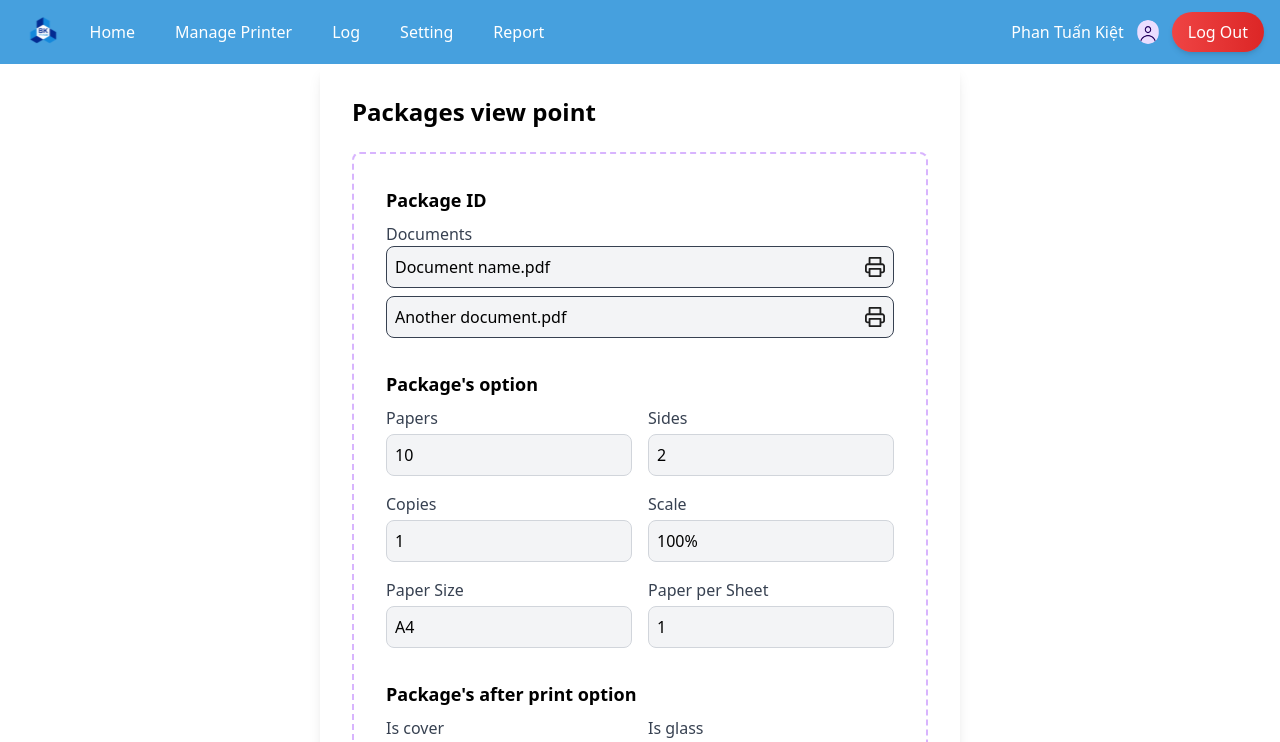
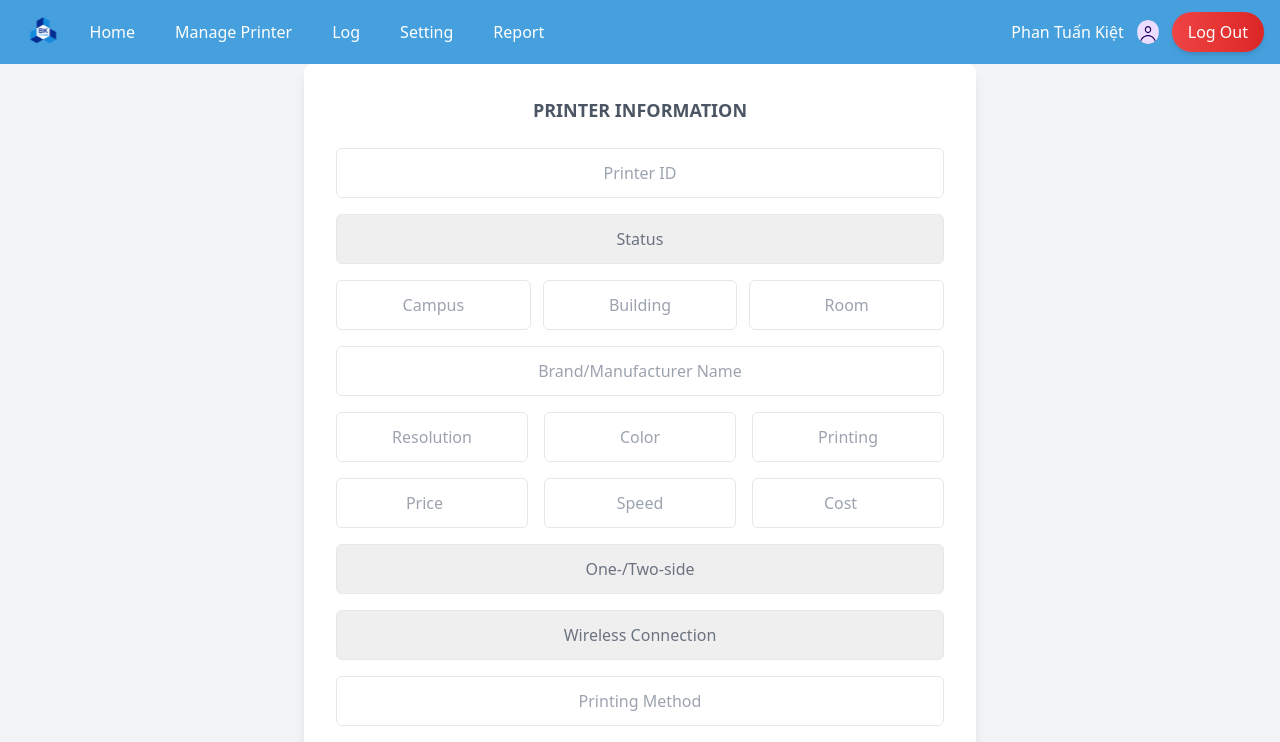
Before and after one commit to Love-HCMUT/Student_Smart_Printing_Service_FE, a React (Vite) app: page / in a window 1280 px wide. Shown: the top 742 px of the page. Built offline with nearby package versions, Linux system fonts and the light colour scheme.

Commit message:
fix register and printer form

```diff
--- a/src/App.jsx
+++ b/src/App.jsx
@@ -37,8 +37,8 @@ function HeaderApp() {
   {/* Main Content with Background Image */}
    <main className="flex-grow pt-16"> {/* Allow main to grow and add padding */}
     {/* Move WelcomeBanner to the left */}
-    {/* <PrinterForm /> */}
-    <PackageForm
+    <PrinterForm />
+    {/* <PackageForm
     documents={["Document name.pdf", "Another document.pdf"]} // Pass documents as an array
     papers="10"
     sides="2"
@@ -55,7 +55,7 @@ function HeaderApp() {
     isBinding="True"
     isColorAllPages="True"
     isColorCover="False"
-/>
+/> */}
 
 
 
--- a/src/components/Form/Printer_form.jsx
+++ b/src/components/Form/Printer_form.jsx
@@ -9,6 +9,15 @@ const PrinterForm = ({
   initialBuilding = '',
   initialRoom = '',
   initialDescription = '',
+  initialResolution = '',
+  initialColor = '',
+  initialPrinting = '',
+  initialOneTwoSide = '',
+  initialPrice = '',
+  initialSpeed = '',
+  initialCost = '',
+  initialWirelessConnection = '',
+  initialPrintingMethod = ''
 }) => {
   const [brand, setBrand] = useState(initialBrand);
   const [model, setModel] = useState(initialModel);
@@ -17,23 +26,25 @@ const PrinterForm = ({
   const [building, setBuilding] = useState(initialBuilding);
   const [room, setRoom] = useState(initialRoom);
   const [description, setDescription] = useState(initialDescription);
+  const [resolution, setResolution] = useState(initialResolution);
+  const [color, setColor] = useState(initialColor);
+  const [printing, setPrinting] = useState(initialPrinting);
+  const [oneTwoSide, setOneTwoSide] = useState(initialOneTwoSide);
+  const [price, setPrice] = useState(initialPrice);
+  const [speed, setSpeed] = useState(initialSpeed);
+  const [cost, setCost] = useState(initialCost);
+  const [wirelessConnection, setWirelessConnection] = useState(initialWirelessConnection);
+  const [printingMethod, setPrintingMethod] = useState(initialPrintingMethod);
 
   return (
     <div className="flex items-center justify-center min-h-screen bg-gray-100">
-      <div className="bg-white rounded-lg p-8 shadow-lg w-full max-w-lg">
+      <div className="bg-white rounded-lg p-8 shadow-lg w-full max-w-2xl h-max max-h-screen overflow-y-auto">
         <h2 className="text-center text-gray-600 text-lg font-semibold mb-6">PRINTER INFORMATION</h2>
 
         <form className="space-y-4">
           <input
             type="text"
-            placeholder="Brand/Manufacturer Name"
-            value={brand}
-            onChange={(e) => setBrand(e.target.value)}
-            className="w-full p-3 border border-gray-200 rounded-md text-gray-500 text-center"
-          />
-          <input
-            type="text"
-            placeholder="Model"
+            placeholder="Printer ID"
             value={model}
             onChange={(e) => setModel(e.target.value)}
             className="w-full p-3 border border-gray-200 rounded-md text-gray-500 text-center"
@@ -75,6 +86,95 @@ const PrinterForm = ({
             />
           </div>
 
+          {/* New input fields for additional properties */}
+          <input
+            type="text"
+            placeholder="Brand/Manufacturer Name"
+            value={brand}
+            onChange={(e) => setBrand(e.target.value)}
+            className="w-full p-3 border border-gray-200 rounded-md text-gray-500 text-center"
+          />
+
+          <div className="flex space-x-4">
+            <input
+              type="text"
+              placeholder="Resolution"
+              value={resolution}
+              onChange={(e) => setResolution(e.target.value)}
+              className="w-full p-3 border border-gray-200 rounded-md text-gray-500 text-center"
+            />
+            <input
+              type="text"
+              placeholder="Color"
+              value={color}
+              onChange={(e) => setColor(e.target.value)}
+              className="w-full p-3 border border-gray-200 rounded-md text-gray-500 text-center"
+            />
+            <input
+              type="text"
+              placeholder="Printing"
+              value={printing}
+              onChange={(e) => setPrinting(e.target.value)}
+              className="w-full p-3 border border-gray-200 rounded-md text-gray-500 text-center"
+            />
+          </div>
+
+          <div className="flex space-x-4">
+            <input
+              type="number"
+              placeholder="Price"
+              value={price}
+              onChange={(e) => setPrice(e.target.value)}
+              className="w-full p-3 border border-gray-200 rounded-md text-gray-500 text-center"
+            />
+            <input
+              type="text"
+              placeholder="Speed"
+              value={speed}
+              onChange={(e) => setSpeed(e.target.value)}
+              className="w-full p-3 border border-gray-200 rounded-md text-gray-500 text-center"
+            />
+            <input
+              type="number"
+              placeholder="Cost"
+              value={cost}
+              onChange={(e) => setCost(e.target.value)}
+              className="w-full p-3 border border-gray-200 rounded-md text-gray-500 text-center"
+            />
+          </div>
+
+          <div className="relative">
+            <select
+              value={oneTwoSide}
+              onChange={(e) => setOneTwoSide(e.target.value)}
+              className="w-full p-3 border border-gray-200 rounded-md text-gray-500 appearance-none text-center"
+            >
+              <option value="" disabled>One-/Two-side</option>
+              <option value="One-side">One-side</option>
+              <option value="Two-side">Two-side</option>
+            </select>
+          </div>
+
+          <div className="relative">
+            <select
+              value={wirelessConnection}
+              onChange={(e) => setWirelessConnection(e.target.value)}
+              className="w-full p-3 border border-gray-200 rounded-md text-gray-500 appearance-none text-center"
+            >
+              <option value="" disabled>Wireless Connection</option>
+              <option value="Yes">Yes</option>
+              <option value="No">No</option>
+            </select>
+          </div>
+
+          <input
+            type="text"
+            placeholder="Printing Method"
+            value={printingMethod}
+            onChange={(e) => setPrintingMethod(e.target.value)}
+            className="w-full p-3 border border-gray-200 rounded-md text-gray-500 text-center"
+          />
+
           <textarea
             placeholder="Description"
             value={description}
--- a/src/components/Login/login.jsx
+++ b/src/components/Login/login.jsx
@@ -29,13 +29,6 @@ const LoginForm = () => {
            >
           Login
           </button>
-          <button
-          type="button"
-          onClick={() => navigate("/register")} // chuyển sang page khác
-          className="w-32 py-2 bg-gradient-to-r from-gray-300 to-gray-400 text-gray-800 font-semibold rounded-full shadow-md hover:shadow-lg hover:from-gray-400 hover:to-gray-500 transition-all duration-300 ease-in-out transform hover:-translate-y-0.5 focus:outline-none"
-          >
-          Register
-          </button>
           </div>
 
             </form>
--- a/src/components/Login/register.jsx
+++ b/src/components/Login/register.jsx
@@ -2,12 +2,14 @@ import React, { useState } from "react";
 
 const RegisterForm = () => {
   const [formData, setFormData] = useState({
-    id: "",
     fullName: "",
     username: "",
     password: "",
     position: "",
     phoneNumber: "",
+    workingLocationCampus: "",
+    workingLocationBuilding: "",
+    workingLocationRoom: "",
   });
 
   const handleChange = (e) => {
@@ -22,21 +24,14 @@ const RegisterForm = () => {
 
   const isPhoneRequired =
     formData.position === "Printing Staff" || formData.position === "SPSO";
+  const isLocationRequired =
+    formData.position === "Printing Staff";
 
   return (
     <div className="flex-grow flex items-center justify-center min-h-screen bg-gray-100">
       <div className="bg-white p-8 rounded-2xl shadow-xl max-w-md w-full">
         <h2 className="text-3xl font-bold text-center text-blue-800 mb-5">Register</h2>
         <form className="space-y-5" onSubmit={handleSubmit}>
-          <input
-            type="text"
-            name="id"
-            value={formData.id}
-            onChange={handleChange}
-            placeholder="ID"
-            className="w-full px-5 py-2 border border-blue-300 rounded-xl focus:outline-none focus:ring-2 focus:ring-blue-500 transition-all"
-            required
-          />
           <input
             type="text"
             name="fullName"
@@ -91,6 +86,38 @@ const RegisterForm = () => {
             />
           )}
 
+          {isLocationRequired && (
+            <div className="flex space-x-3">
+              <input
+                type="text"
+                name="workingLocationCampus"
+                value={formData.workingLocationCampus}
+                onChange={handleChange}
+                placeholder="Campus"
+                className="w-full p-3 border border-blue-300 rounded-xl focus:outline-none focus:ring-2 focus:ring-blue-500 transition-all text-center"
+                required
+              />
+              <input
+                type="text"
+                name="workingLocationBuilding"
+                value={formData.workingLocationBuilding}
+                onChange={handleChange}
+                placeholder="Building"
+                className="w-full p-3 border border-blue-300 rounded-xl focus:outline-none focus:ring-2 focus:ring-blue-500 transition-all text-center"
+                required
+              />
+              <input
+                type="text"
+                name="workingLocationRoom"
+                value={formData.workingLocationRoom}
+                onChange={handleChange}
+                placeholder="Room"
+                className="w-full p-3 border border-blue-300 rounded-xl focus:outline-none focus:ring-2 focus:ring-blue-500 transition-all text-center"
+                required
+              />
+            </div>
+          )}
+
           <button
             type="submit"
             className="w-full py-3 bg-blue-600 text-white font-semibold rounded-xl hover:bg-blue-700 focus:outline-none focus:ring-2 focus:ring-blue-500 transition-all"
```
